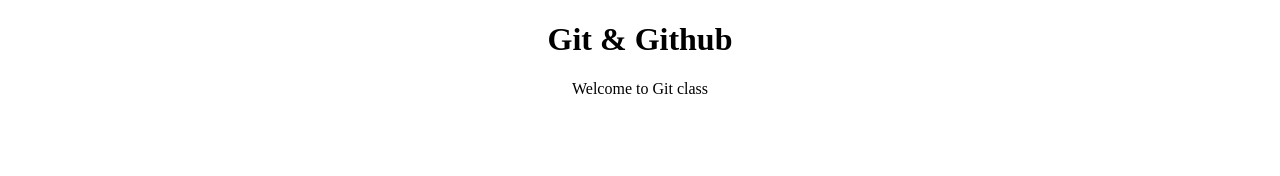
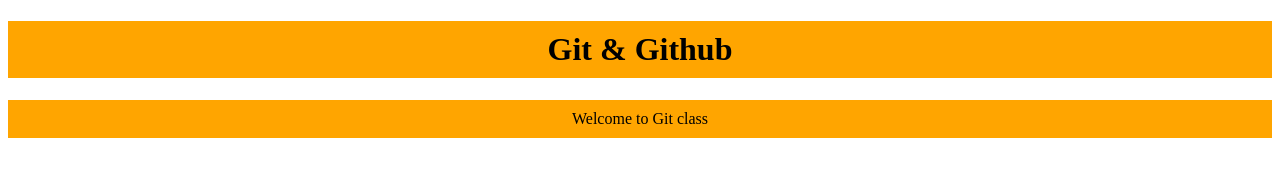
Before and after one commit to sachu29/git-sample, a plain HTML site: page index.html in a window 1280 px wide. Drawn offline with Linux system fonts and the light colour scheme.

Commit message:
Colors added

```diff
--- a/index.html
+++ b/index.html
@@ -7,6 +7,8 @@
     <style>
         h1, p{
             text-align: center;
+            padding: 10px;
+            background-color: orange;
         }
     </style>
 </head>
```
